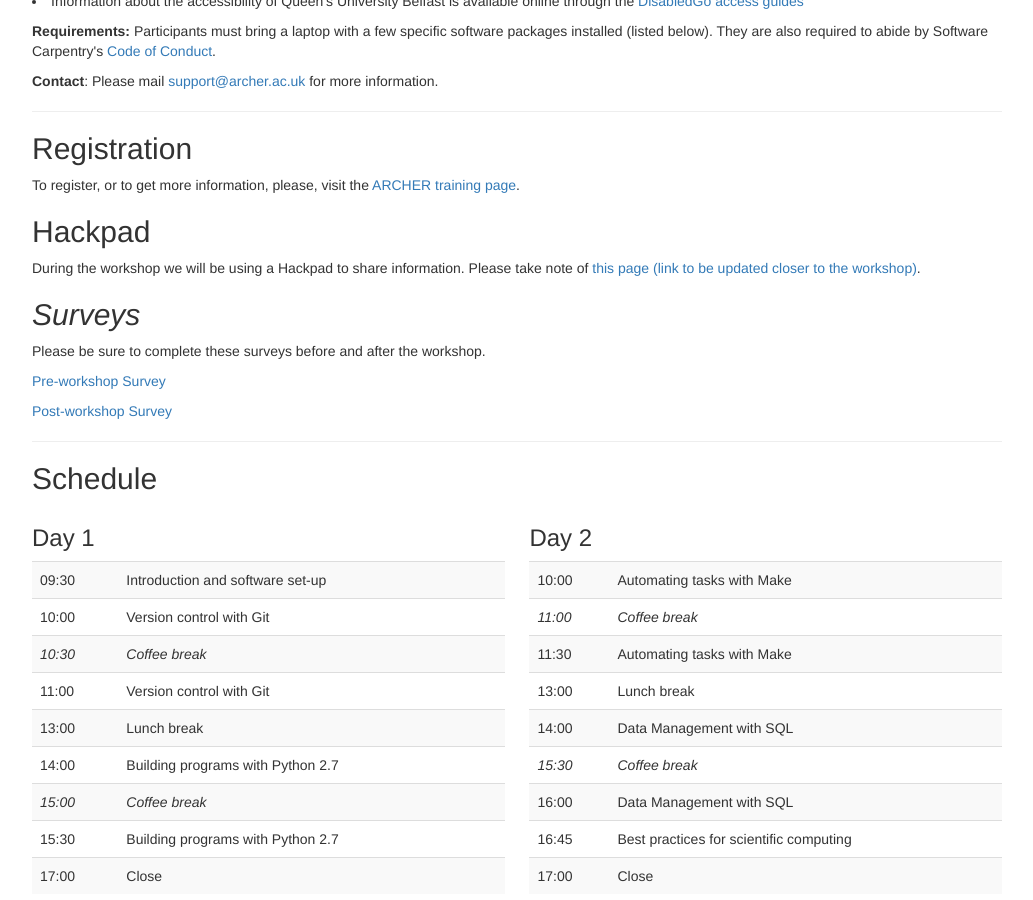
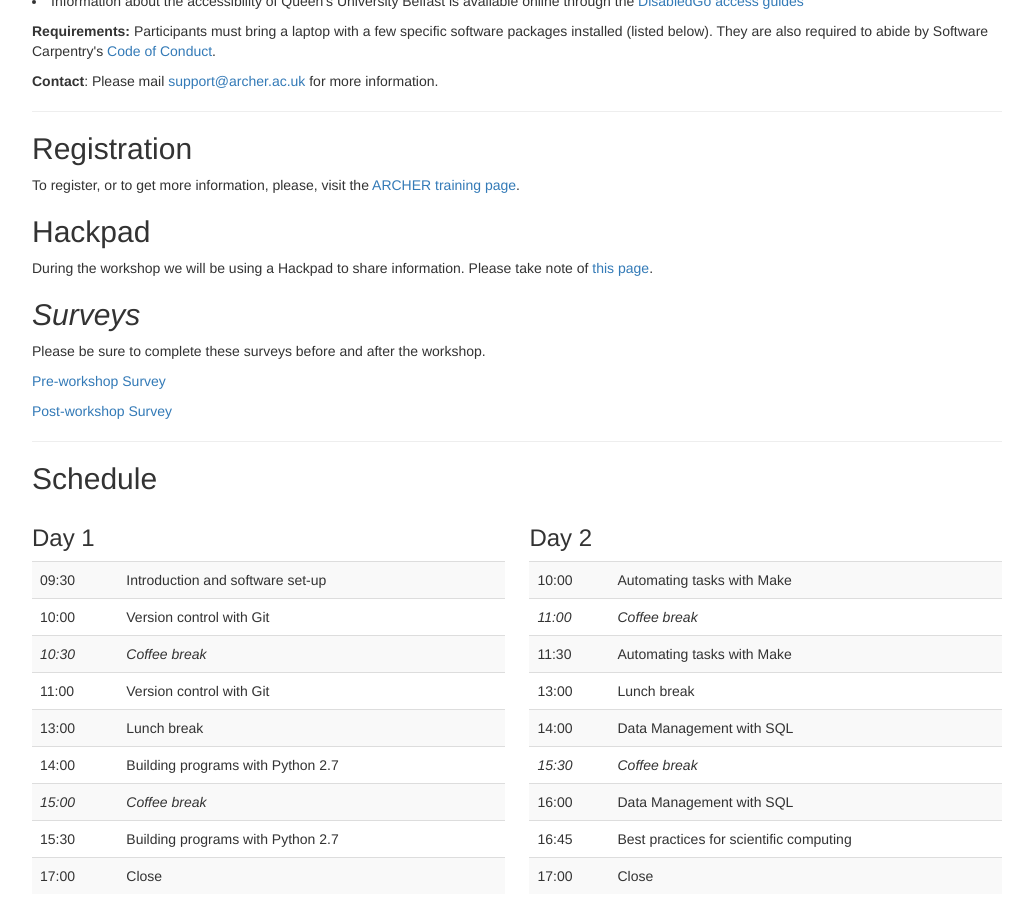
Before and after one commit to gperu/2016-06-09-Belfast, a Jekyll site: the page built from index.html, in a window 1280 px wide and 900 px high, scrolled down 780 px. Shown: the whole window, without its empty margins (168-1201 px from the left). Built offline with Jekyll 4.4.1, drawn with Linux system fonts in a browser that asks for light colours.

Commit message:
Added hackpad link

```diff
--- a/index.html
+++ b/index.html
@@ -110,7 +110,7 @@
 <p>
 During the workshop we will be using a Hackpad to share information.
 Please take note of <a
-href="https://hackpad.com/">this page (link to be updated closer to the workshop)</a>.
+href="https://hackpad.com/ARCHER-SWC-Belfast-2016-PIKLfZG0cW4">this page</a>.
 </p>
 
 
```
